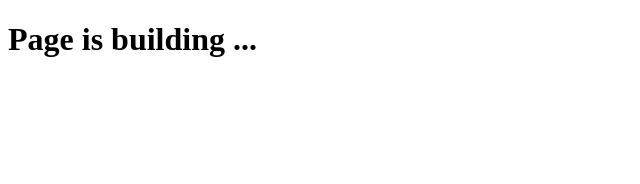
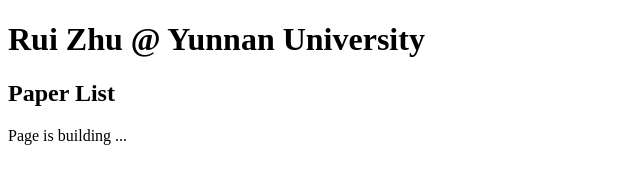
Before and after one commit to zhu-rui/zhurui.github.io, a plain HTML site: page index.html in a window 1280 px wide. Shown: the whole page, without its empty margins (0-640 px from the left). Drawn offline with Linux system fonts and the light colour scheme.

Commit message:
Update index.html

```diff
--- a/index.html
+++ b/index.html
@@ -13,9 +13,9 @@
 </head>
 <body>
 
-
-    <h1>Page is building ...</h1>
-    <p></p>
+    <h1>Rui Zhu @ Yunnan University</h1>
+    <h2>Paper List</h2>
+    <p>Page is building ...</p>
 
 
     <script type="text/javascript" color="0,210,210" opacity='0.9' zIndex="-2" count="99"
```
